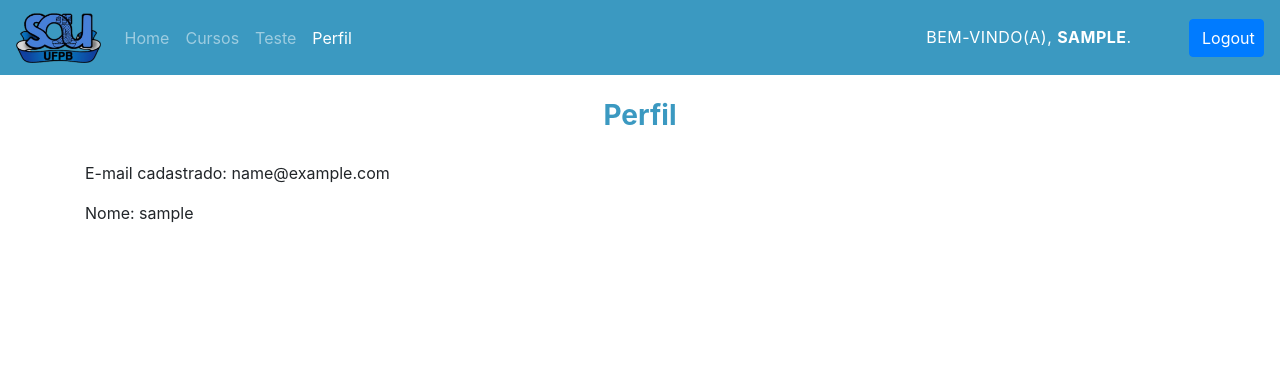
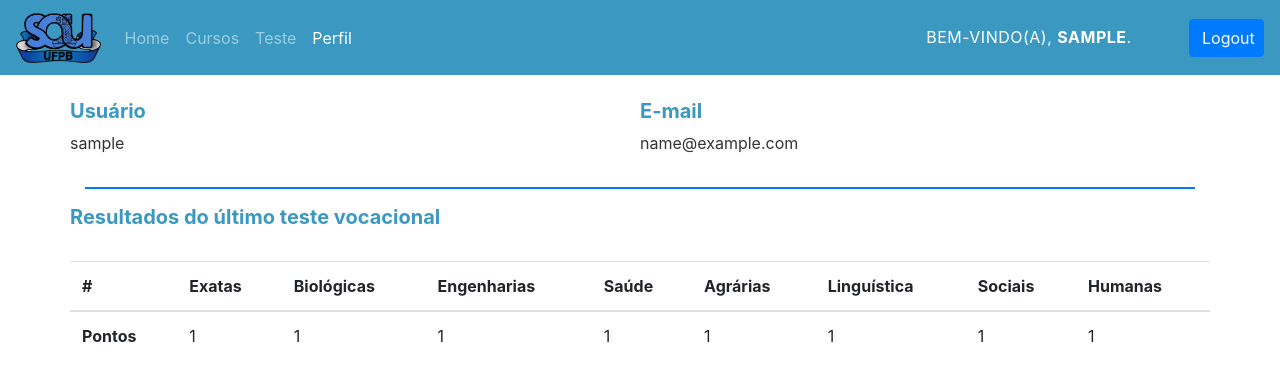
Before and after one commit to luci18530/SOUUFPB, a Django app: page /perfil/ in a window 1280 px wide. Shown: the top 381 px of the page. Run offline with Django 4.2, Linux system fonts and the light colour scheme; a user stored in the database is signed in; tables that the repository leaves empty hold one stand-in row (values such as "Sample post"); some libraries are stand-ins or nearby versions.

Commit message:
# feita pag de perfil usuario

```diff
--- a/souUfpb/app/static/css/main.css
+++ b/souUfpb/app/static/css/main.css
@@ -10,6 +10,11 @@ body {
     color: rgb(59, 153, 193);
 }
 
+.custom-subtitle {
+    font-weight: bold;
+    color: rgb(59, 153, 193);
+}
+
 #curso {
     text-decoration: none;
     color: rgb(59, 153, 193);
--- a/souUfpb/app/static/css/teste.css
+++ b/souUfpb/app/static/css/teste.css
@@ -48,6 +48,6 @@ input[type="radio"]:checked + label .radio-btn {
     display: flex;
     flex-direction: column;
     align-items: center;
-    padding-bottom: 10vh;
+    padding-bottom: 5vh;
     width: auto;
 }
--- a/souUfpb/app/templates/app/perfil.html
+++ b/souUfpb/app/templates/app/perfil.html
@@ -3,8 +3,60 @@
 {% load static %}
 {% block content %}
 
-<h2 style="padding-bottom: 20px;" class="custom-title text-center">Perfil</h2>
-    <p>E-mail cadastrado: {{ request.user.email }}</p>
-    <p>Nome: {{ request.user.username|default:"Não informado" }} </p>
+<style>
+    p {
 
-{% endblock content %}
+        color: #333333;
+    }
+</style>
+
+<div class="row">
+    <div class="column w-50">
+        <h5 class="fw-bold custom-subtitle">Usuário</h5>
+        <p class="bs-light-bg-subtle">{{ request.user.username }} </p>
+    </div>
+    <div class="column w-50">
+        <h5 class="fw-bold custom-subtitle">E-mail</h5>
+        <p>{{ request.user.email }}</p>
+    </div>
+</div>
+<hr class="border border-primary border-2 opacity-50">
+<div class="row">
+    <h5 class="fw-bold custom-subtitle">Resultados do último teste vocacional</h5>
+    <div class="column w-100 mt-4">
+        <table class="table table-stripped">
+            <thead>
+              <tr>
+                <th scope="col">#</th>
+                <th scope="col">Exatas</th>
+                <th scope="col">Biológicas</th>
+                <th scope="col">Engenharias</th>
+                <th scope="col">Saúde</th>
+                <th scope="col">Agrárias</th>
+                <th scope="col">Linguística</th>
+                <th scope="col">Sociais</th>
+                <th scope="col">Humanas</th>
+              </tr>
+            </thead>
+            <tbody>
+              <tr>
+                <th scope="row">Pontos</th>
+                <td>{{ resultado.exatas }}</td>
+                <td>{{ resultado.biologicas }}</td>
+                <td>{{ resultado.engenharias }}</td>
+                <td>{{ resultado.saude }}</td>
+                <td>{{ resultado.agrarias }}</td>
+                <td>{{ resultado.linguistica }}</td>
+                <td>{{ resultado.sociais }}</td>
+                <td>{{ resultado.humanas }}</td>
+              </tr>
+            </tbody>
+          </table>
+    </div>
+</div>
+
+
+
+
+
+{% endblock %}
--- a/souUfpb/app/views.py
+++ b/souUfpb/app/views.py
@@ -14,9 +14,9 @@ from django.core.paginator import Paginator, EmptyPage, PageNotAnInteger
 
 @csrf_exempt
 def salvar_resultado(request):
-    if request.method == 'POST':
+    if request.method == "POST":
         usuario = request.user
-        data = json.loads(request.body.decode('utf-8'))
+        data = json.loads(request.body.decode("utf-8"))
 
         pontuacoes = []
         for area, pontuacao in data.items():
@@ -25,8 +25,17 @@ def salvar_resultado(request):
         try:
             resultado = Resultado.objects.get(user=usuario)
         except Resultado.DoesNotExist:
-            resultado = Resultado(exatas=pontuacoes[0], biologicas=pontuacoes[1], engenharias=pontuacoes[2], saude=pontuacoes[3],\
-                        agrarias=pontuacoes[4], linguistica=pontuacoes[5], sociais=pontuacoes[6], humanas=pontuacoes[7], user=usuario)
+            resultado = Resultado(
+                exatas=pontuacoes[0],
+                biologicas=pontuacoes[1],
+                engenharias=pontuacoes[2],
+                saude=pontuacoes[3],
+                agrarias=pontuacoes[4],
+                linguistica=pontuacoes[5],
+                sociais=pontuacoes[6],
+                humanas=pontuacoes[7],
+                user=usuario,
+            )
         else:
             resultado.exatas = pontuacoes[0]
             resultado.biologicas = pontuacoes[1]
@@ -38,32 +47,37 @@ def salvar_resultado(request):
             resultado.humanas = pontuacoes[7]
 
         resultado.save()
-        return redirect('app:perfil')
+        return redirect("app:perfil")
     else:
-        return JsonResponse({'error': 'Método inválido'})
+        return JsonResponse({"error": "Método inválido"})
+
 
 def get_data(request):
-    curso_id = request.GET.get('id', '')
+    curso_id = request.GET.get("id", "")
     if curso_id:
         listaDiscPeriodos = []
-        for i in range (get_object_or_404(Curso, pk=curso_id).numPeriodos + 1):
-            listaCodigos = RelacaoDisciplinas.objects.filter(curso = curso_id, periodo = i).values_list('disciplina', flat=True)
+        for i in range(get_object_or_404(Curso, pk=curso_id).numPeriodos + 1):
+            listaCodigos = RelacaoDisciplinas.objects.filter(
+                curso=curso_id, periodo=i
+            ).values_list("disciplina", flat=True)
             listaDisciplinas = []
             for cod in listaCodigos:
                 disc = get_object_or_404(Disciplina, codigo=cod)
-                listaDisciplinas.append(cod + ' - ' + disc.nome + ' - ' + str(disc.carga) +'CH')
+                listaDisciplinas.append(
+                    cod + " - " + disc.nome + " - " + str(disc.carga) + "CH"
+                )
 
             listaDiscPeriodos.append(listaDisciplinas)
-        return JsonResponse({'dados': listaDiscPeriodos})
+        return JsonResponse({"dados": listaDiscPeriodos})
 
-    return render(request, 'app/not_authorized.html')
+    return render(request, "app/not_authorized.html")
+
 
 @login_required
 def teste(request):
-
     questoes = Pergunta.objects.all()
     paginator = Paginator(questoes, 5)
-    page = request.GET.get('page', 1)
+    page = request.GET.get("page", 1)
     perguntas_serializadas = json.dumps(list(questoes.values()))
 
     try:
@@ -73,12 +87,21 @@ def teste(request):
     except EmptyPage:
         questoes = paginator.page(paginator.num_pages)
 
-    return render(request, 'app/teste.html', {'page': 'teste', 'perguntas': questoes, 'perguntas_serializadas': perguntas_serializadas})
+    return render(
+        request,
+        "app/teste.html",
+        {
+            "page": "teste",
+            "perguntas": questoes,
+            "perguntas_serializadas": perguntas_serializadas,
+        },
+    )
+
 
 @login_required
 def cursos(request):
     listaCursos = Curso.objects.all()
-    query = request.GET.get('query', '')
+    query = request.GET.get("query", "")
 
     if query:
         # Use a função unaccent para remover a acentuação e crie um campo virtual
@@ -87,64 +110,76 @@ def cursos(request):
         # Realize a filtragem no campo virtual com a função unaccent
         listaCursos = listaCursos.extra(
             where=["unaccent(nome::text) ILIKE unaccent(%s)"],
-            params=['%' + query + '%']
+            params=["%" + query + "%"],
         )
 
-    listaCursos = listaCursos.order_by('nome')
+    listaCursos = listaCursos.order_by("nome")
 
-    return render(request, 'app/cursos.html', {'lista': listaCursos, 'page': 'cursos'})
+    return render(request, "app/cursos.html", {"lista": listaCursos, "page": "cursos"})
+
 
 @login_required
 def detalhes_curso(request, curso_id):
-     curso = get_object_or_404(Curso, pk=curso_id)
-     return render(request, 'app/detalhes_curso.html', {'curso': curso, 'page': 'cursos'})
+    curso = get_object_or_404(Curso, pk=curso_id)
+    return render(
+        request, "app/detalhes_curso.html", {"curso": curso, "page": "cursos"}
+    )
+
 
 @login_required
 def home(request):
-    return render(request, 'app/home.html', {'page': 'home'})
+    return render(request, "app/home.html", {"page": "home"})
+
 
 @login_required
 def perfil(request):
-    return render(request, 'app/perfil.html', {'page': 'perfil'})
+    resultado = Resultado.objects.filter(user_id=request.user.id).last()
+    return render(
+        request, "app/perfil.html", {"page": "perfil", "resultado": resultado}
+    )
+
 
 def inicial(request):
-    if request.method == 'POST':
+    if request.method == "POST":
         form = SignupForm(request.POST)
         if form.is_valid():
             form.save()
-            return redirect('app:login')
+            return redirect("app:login")
     else:
         form = SignupForm()
 
-    return render(request, 'app/inicial.html', {'form': form})
+    return render(request, "app/inicial.html", {"form": form})
+
 
 def login_view(request):
-    if request.method == 'POST':
+    if request.method == "POST":
         form = AuthenticationForm(data=request.POST)
         if form.is_valid():
             login(request, form.get_user())
             # Verifica se há uma URL de redirecionamento na consulta GET
-            next_url = request.GET.get('next')
+            next_url = request.GET.get("next")
             if next_url:
                 # Redireciona o usuário para a URL de redirecionamento
                 return redirect(next_url)
             else:
                 # Redireciona o usuário para a página padrão após o login
-                return redirect('app:home')
+                return redirect("app:home")
     else:
         form = AuthenticationForm()
-    return render(request, 'app/login.html', {'form': form})
+    return render(request, "app/login.html", {"form": form})
+
 
 def signup_view(request):
-    if request.method == 'POST':
+    if request.method == "POST":
         form = SignupForm(request.POST)
         if form.is_valid():
             form.save()
-            return redirect('app:login')
+            return redirect("app:login")
     else:
         form = SignupForm()
-    return render(request, 'app/signup.html', {'form': form})
+    return render(request, "app/signup.html", {"form": form})
+
 
 def logout_view(request):
     logout(request)
-    return redirect('app:inicial')
+    return redirect("app:inicial")
--- a/souUfpb/souUfpb/settings.py
+++ b/souUfpb/souUfpb/settings.py
@@ -90,9 +90,9 @@ DATABASES = {
            'ENGINE': 'django.db.backends.postgresql_psycopg2',
            'NAME': 'souufpb',
            'USER': 'postgres',
-           'PASSWORD': 'password',
+           'PASSWORD': 'admin',
            'HOST': 'localhost',
-           'PORT': '5432',
+           'PORT': '5433',
        }
 }
 
```
Also changed, not shown: souUfpb/app/templates/app/teste.html (+9 -6 lines).
